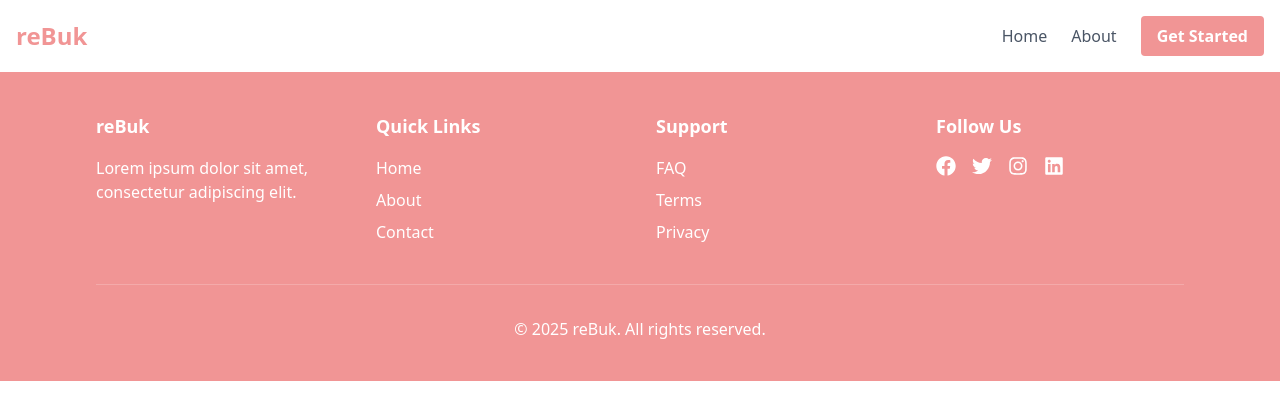
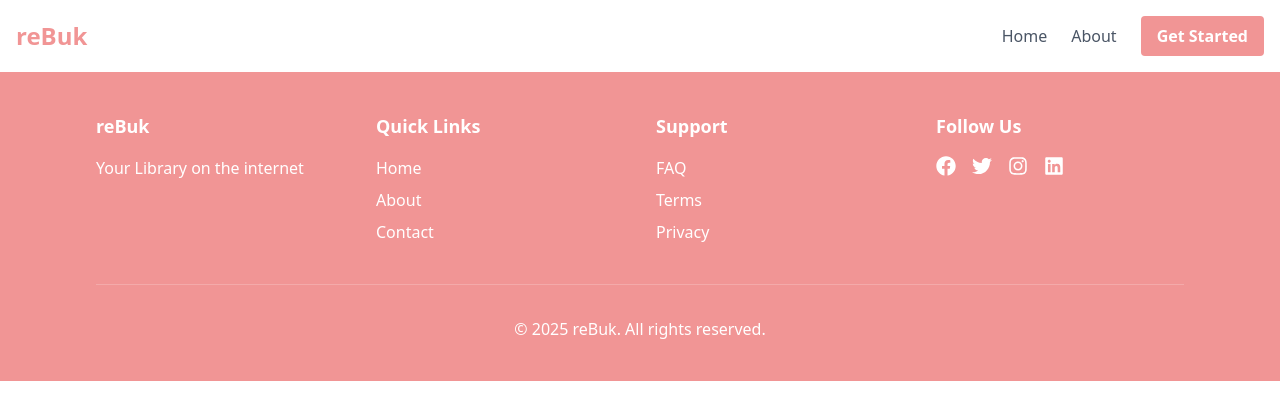
Before and after one commit to Accotech01/bookapp, a React (Vite) app in the folder booksight/: page / in a window 1280 px wide. Shown: the top 420 px of the page. Built offline with nearby package versions, Linux system fonts and the light colour scheme.

Commit message:
modified the footer components replacing lorem ipsum with the website syntac

```diff
--- a/booksight/src/components/Footer.jsx
+++ b/booksight/src/components/Footer.jsx
@@ -10,7 +10,7 @@ const Footer = () => {
         <div className="grid grid-cols-1 md:grid-cols-4 gap-8">
           <div>
             <h3 className="text-lg font-bold mb-4">reBuk</h3>
-            <p className="text-white">Lorem ipsum dolor sit amet, consectetur adipiscing elit.</p>
+            <p className="text-white">Your Library on the internet</p>
           </div>
           <div>
             <h3 className="text-lg font-bold mb-4">Quick Links</h3>
```
